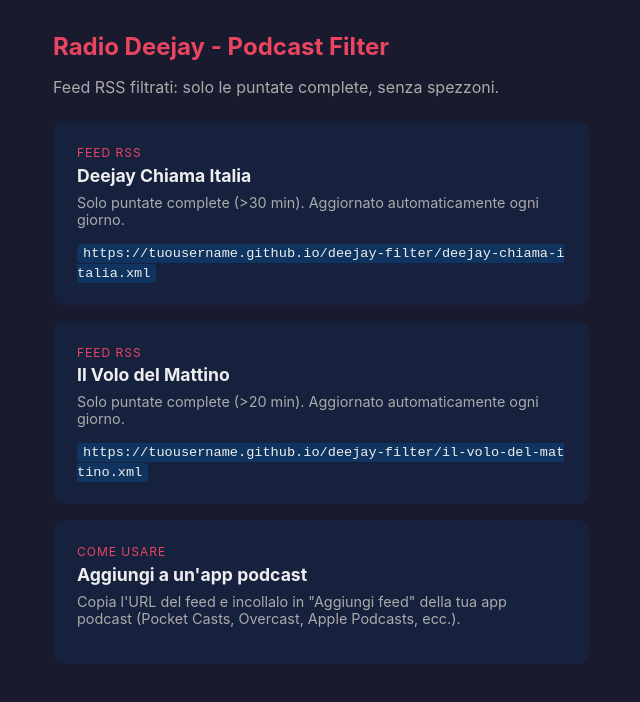
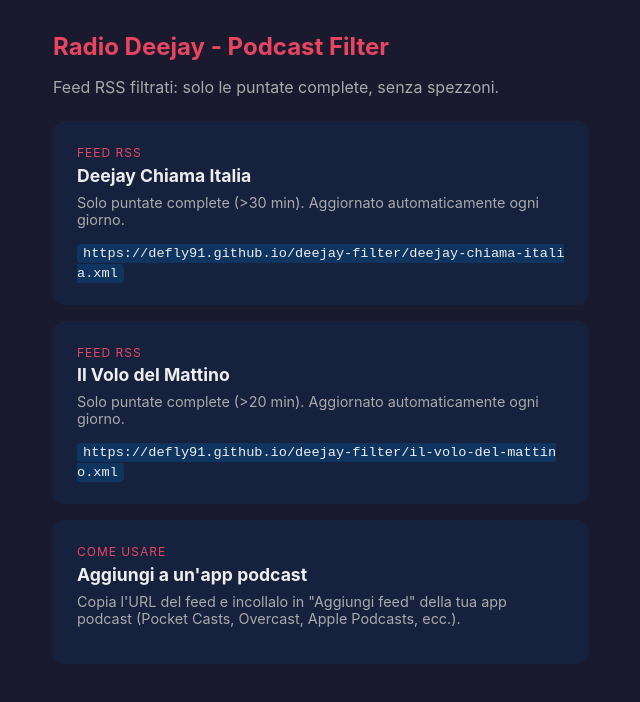
Before and after one commit to defly91/deejay-filter, a plain HTML site: page index.html in a window 1280 px wide. Shown: the whole page, without its empty margins (319-959 px from the left). Drawn offline with Linux system fonts and the light colour scheme.

Commit message:
Fix feed URLs in index.html

```diff
--- a/index.html
+++ b/index.html
@@ -24,14 +24,14 @@
     <span class="label">Feed RSS</span>
     <h2>Deejay Chiama Italia</h2>
     <p>Solo puntate complete (&gt;30 min). Aggiornato automaticamente ogni giorno.</p>
-    <code>https://tuousername.github.io/deejay-filter/deejay-chiama-italia.xml</code>
+    <code>https://defly91.github.io/deejay-filter/deejay-chiama-italia.xml</code>
   </div>
 
   <div class="card">
     <span class="label">Feed RSS</span>
     <h2>Il Volo del Mattino</h2>
     <p>Solo puntate complete (&gt;20 min). Aggiornato automaticamente ogni giorno.</p>
-    <code>https://tuousername.github.io/deejay-filter/il-volo-del-mattino.xml</code>
+    <code>https://defly91.github.io/deejay-filter/il-volo-del-mattino.xml</code>
   </div>
 
   <div class="card">
```
